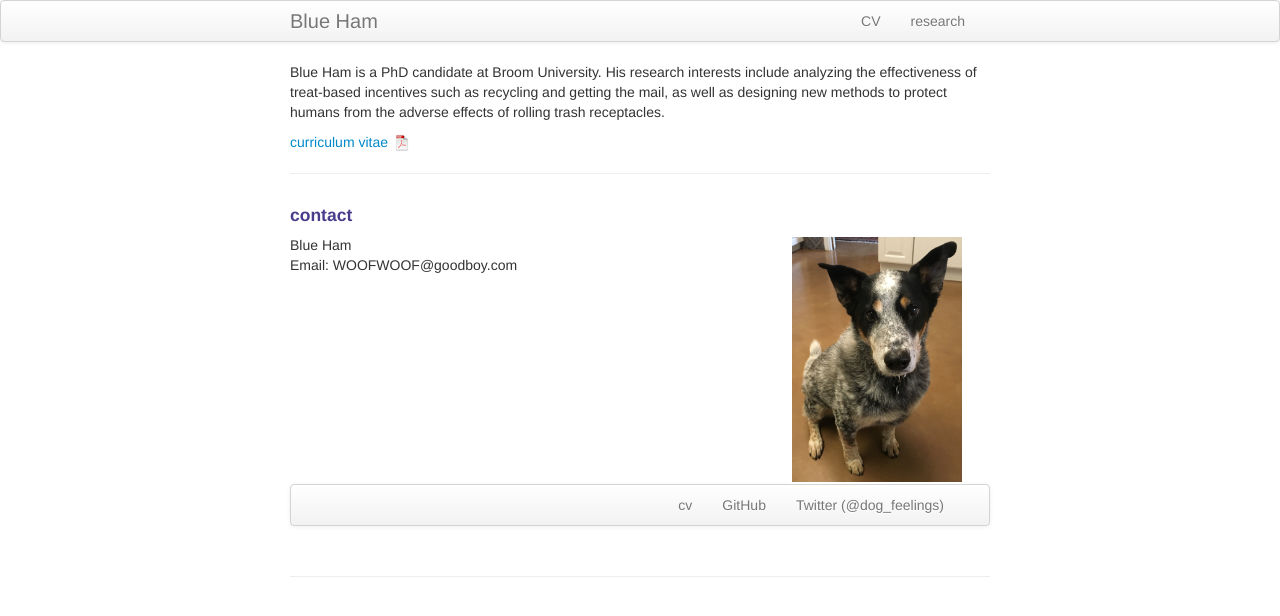
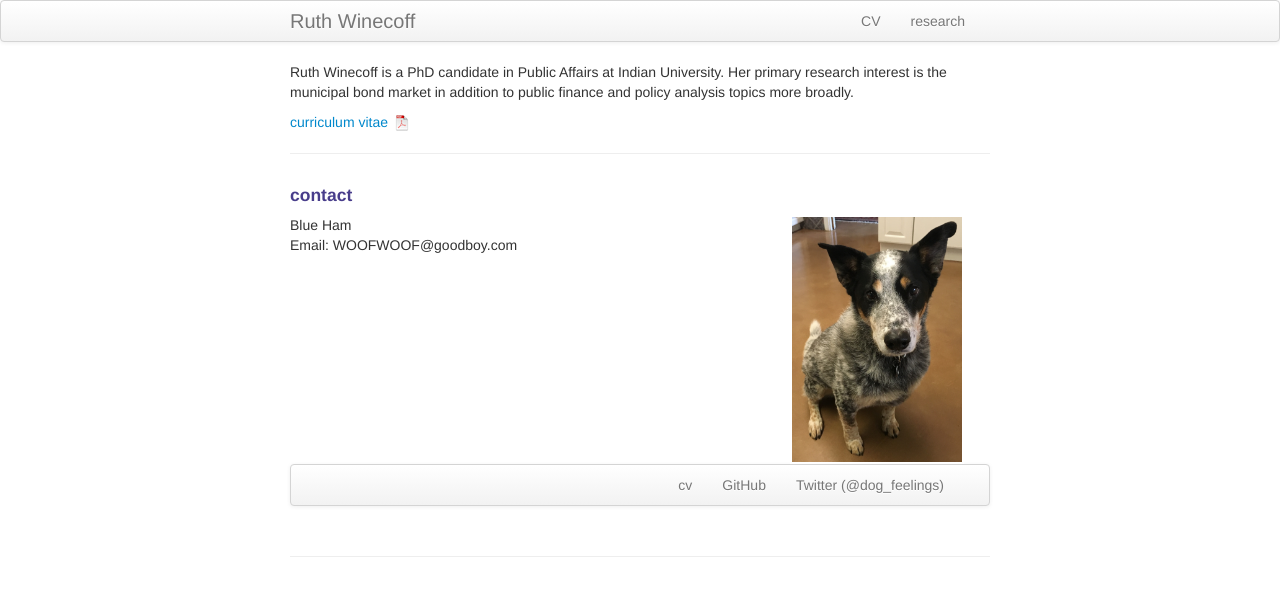
Before and after one commit to rlwinecoff/first_website, a Jekyll site: the page built from index.md, in a window 1280 px wide. Shown: the top 616 px of the page. Built offline with Jekyll 4.4.1, drawn with Linux system fonts in a browser that asks for light colours.

Commit message:
dinking around, edited index.md and subbed in own CV

```diff
--- a/_config.yml
+++ b/_config.yml
@@ -8,14 +8,14 @@ highlighter: rouge
 # Themes are encouraged to use these universal variables
 # so be sure to set them if your theme uses them.
 #
-title : Blue Ham
+title : Ruth Winecoff
 author :
-  name : Marisa Carlos
-  email : mbc96@cornell.edu
-  github : mbcarlos
-  twitter : MarisaBriCarlos
+  name : Ruth Winecoff
+  email : rwinecof@iu.edu
+  github : rlwinecoff
 
-production_url : http://marisabriana.github.io
+
+production_url : http://rlwinecoff.github.io
 
 # Tell Github to use the kramdown markdown interpreter
 # (see https://help.github.com/articles/migrating-your-pages-site-from-maruku)
--- a/index.md
+++ b/index.md
@@ -1,11 +1,14 @@
 ---
 layout: frontpage
-title: Blue Ham
-description: Blue Ham is a PhD candidate at Broom University.
-keywords: Blue, Ham, treats, recycling, mail, being a good boy
+title: Ruth Winecoff
+description: Ruth Winecoff is a PhD candidate at Indiana University.
+keywords: Public affairs, public finance, policy analysis, municipal bond market.
 ---
 
-Blue Ham is a PhD candidate at Broom University. His research interests include analyzing the effectiveness of treat-based incentives such as recycling and getting the mail, as well as designing new methods to protect humans from the adverse effects of rolling trash receptacles.
+Ruth Winecoff is a PhD candidate in Public Affairs at Indian University.
+Her primary research interest is the municipal bond market in addition to
+public finance and policy analysis topics more broadly.
+
 
 [curriculum vitae ![CV as pdf]({{ BASE_PATH }}/pages/icons16/pdf-icon.png)]({{ BASE_PATH }}/assets/CV.pdf)<br/>
 
```
Also changed, not shown: 1 other file.
